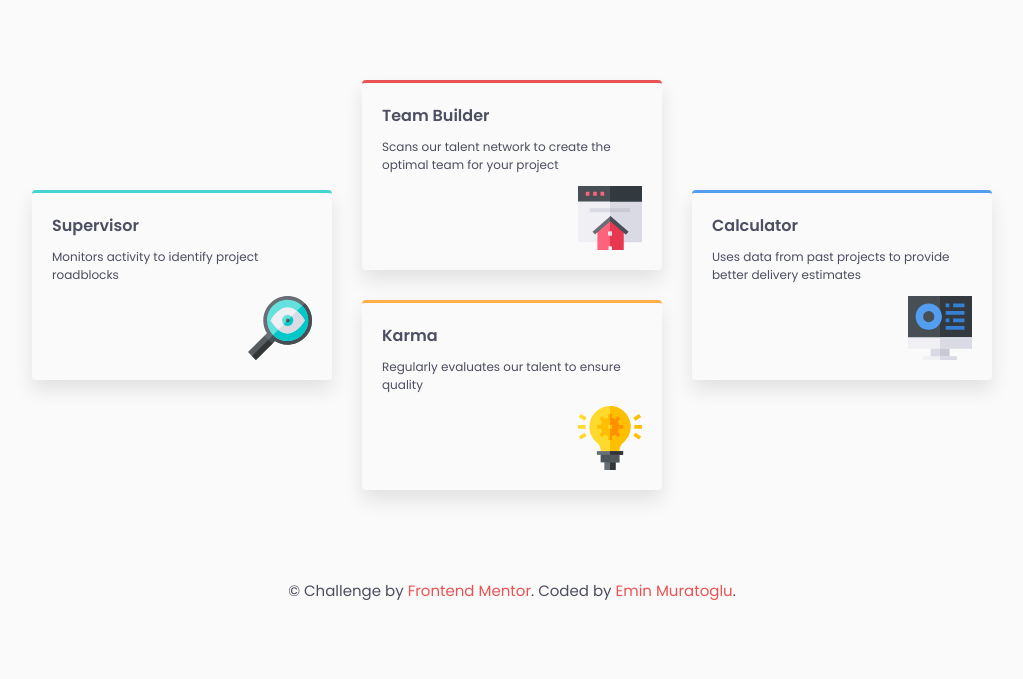
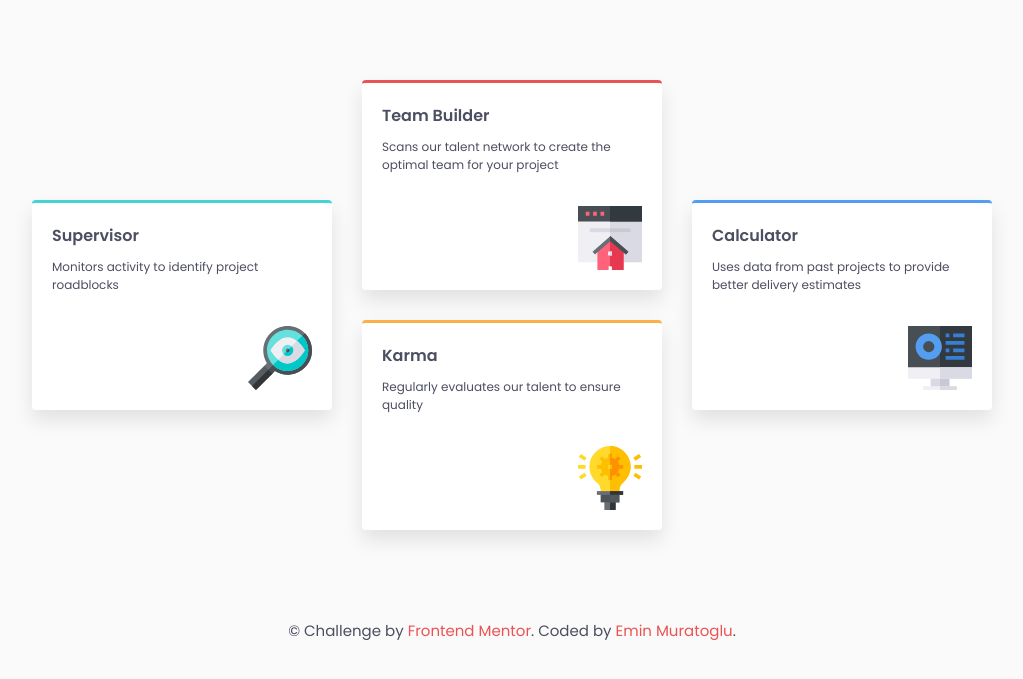
Before and after one commit to scorpion61/four-card-feature-section, a website: page index.html in a window 1280 px wide. Shown: the part 231-910 px from the top of the page, without its empty margins (128-1151 px from the left). Before the commit the page ends 884 px from the top, so only its background shows below. Drawn offline with Linux system fonts and the light colour scheme.

Commit message:
min-width/max-width added

```diff
--- a/sass/_features.scss
+++ b/sass/_features.scss
@@ -4,9 +4,10 @@
 	padding: 2.5rem 0;
 
 	display: grid;
-	grid-template-columns: repeat(3, 1fr);
+	grid-template-columns: repeat(3, minmax(25rem, 32rem));
 	grid-template-rows: repeat(4, 1fr);
 	grid-gap: 3rem;
+	justify-self: center;
 
 	@media only screen and (max-width: $medium) {
 		grid-template-columns: 1fr 1fr;
@@ -17,14 +18,18 @@
 		grid-template-columns: 1fr;
 		grid-template-rows: repeat(8, max-content);
 		grid-gap: 2.5rem;
-		// align-items: center;
 	}
 
 	&__card {
-		min-height: 19rem;
+		background-color: #fff;
+		min-height: 18.5rem;
 		padding: 2rem;
 		border-radius: .4rem;
 		box-shadow: 0 1rem 2rem rgba(#000, .1);
+
+		@media only screen and (min-width: 1100px) {
+			min-height: 21rem;
+		}
 
 		display: grid;
 		grid-template-rows: 1fr 1fr;
--- a/sass/_header.scss
+++ b/sass/_header.scss
@@ -3,8 +3,4 @@
 	text-align: center;
 	grid-column: 2 / 8;
 	margin-bottom: 4.5vw;
-
-	// @media only screen and (max-width: $medium) {
-	// 	margin-bottom: 6rem;
-	// }
 }
--- a/sass/_main-content.scss
+++ b/sass/_main-content.scss
@@ -1,16 +1,15 @@
 .container {
-	position: relative;
 	background-color: $color-grey-light;
 	padding: 4vw 0;
 	display: flex;
 	flex-direction: column;
-	justify-content: center;
 }
 
 .main-content {
 	display: grid;
 	grid-template-columns: repeat(8, 1fr);
 	grid-template-rows: max-content repeat(2, 1fr);
+	justify-content: center;
 }
 footer {
 	align-self: center;
```
Also changed, not shown: css/style.css.
